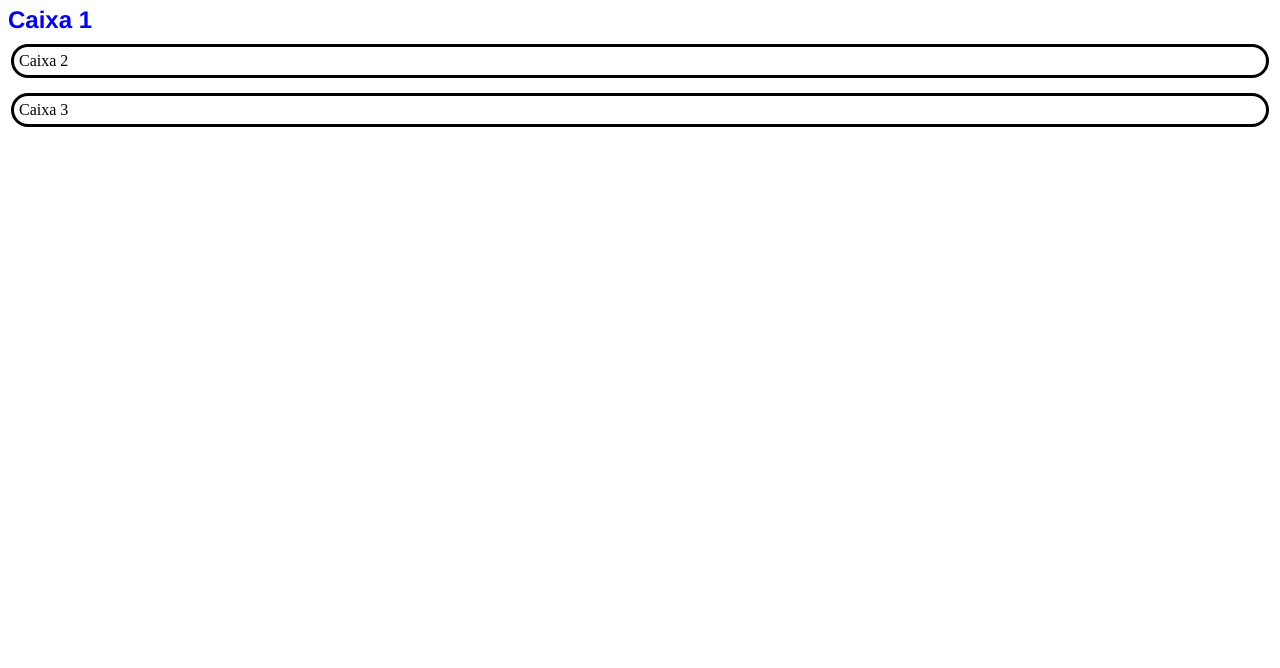
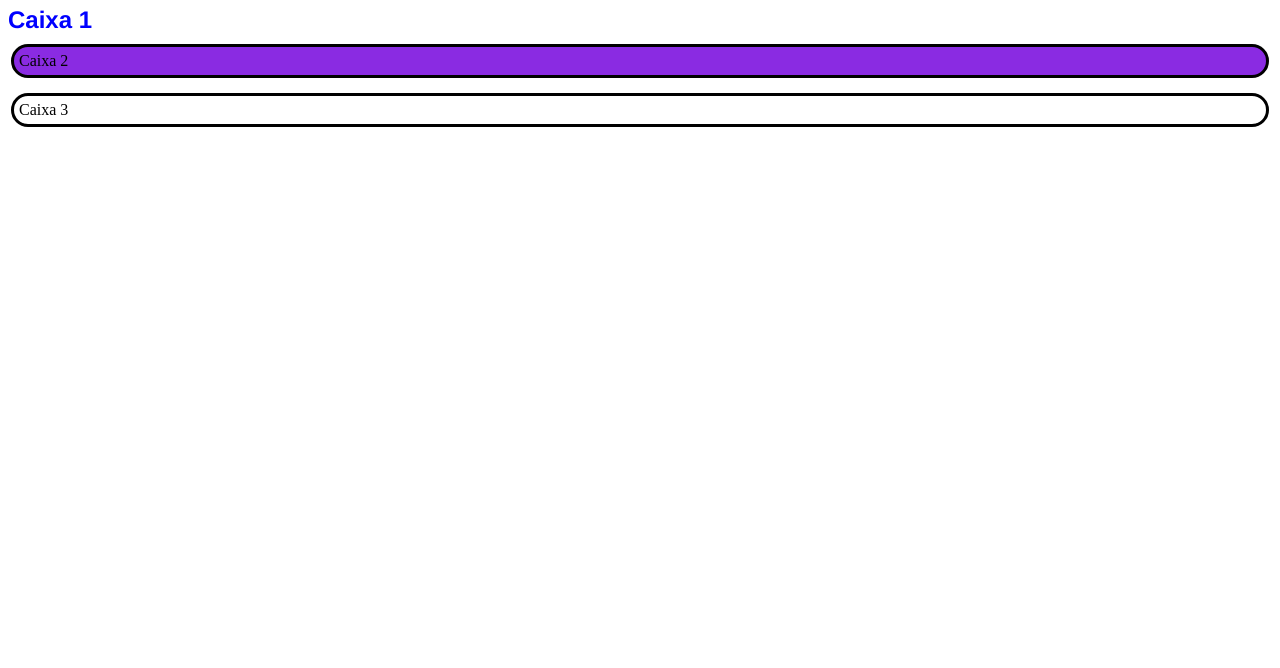
Before and after one commit to joao-vmtsc/prof.kil, a plain HTML site: page index.html in a window 1280 px wide. Shown: the part 132-800 px from the top of the page. Drawn offline with Linux system fonts and the light colour scheme.

Commit message:
comermerda

```diff
--- a/css/style.css
+++ b/css/style.css
@@ -16,5 +16,10 @@ h1 {
     margin-bottom: 15px;
     margin-top: 10px;
     margin-left: 3px;
-    margin-right: 3px;
+    margin-right: 3px;´
+    text-align: center;
 }
+
+#box-second {
+    background-color: blueviolet;
+}
--- a/index.html
+++ b/index.html
@@ -10,7 +10,7 @@
     <h1>Aula de web</h1>
     <h1>Segundo título</h1>
     <div id="box-1">Caixa 1</div>
-    <div class="box">Caixa 2</div>
+    <div class="box" id="box-second">Caixa 2</div>
     <div class="box">Caixa 3</div>
 </body>
 </html>
```
